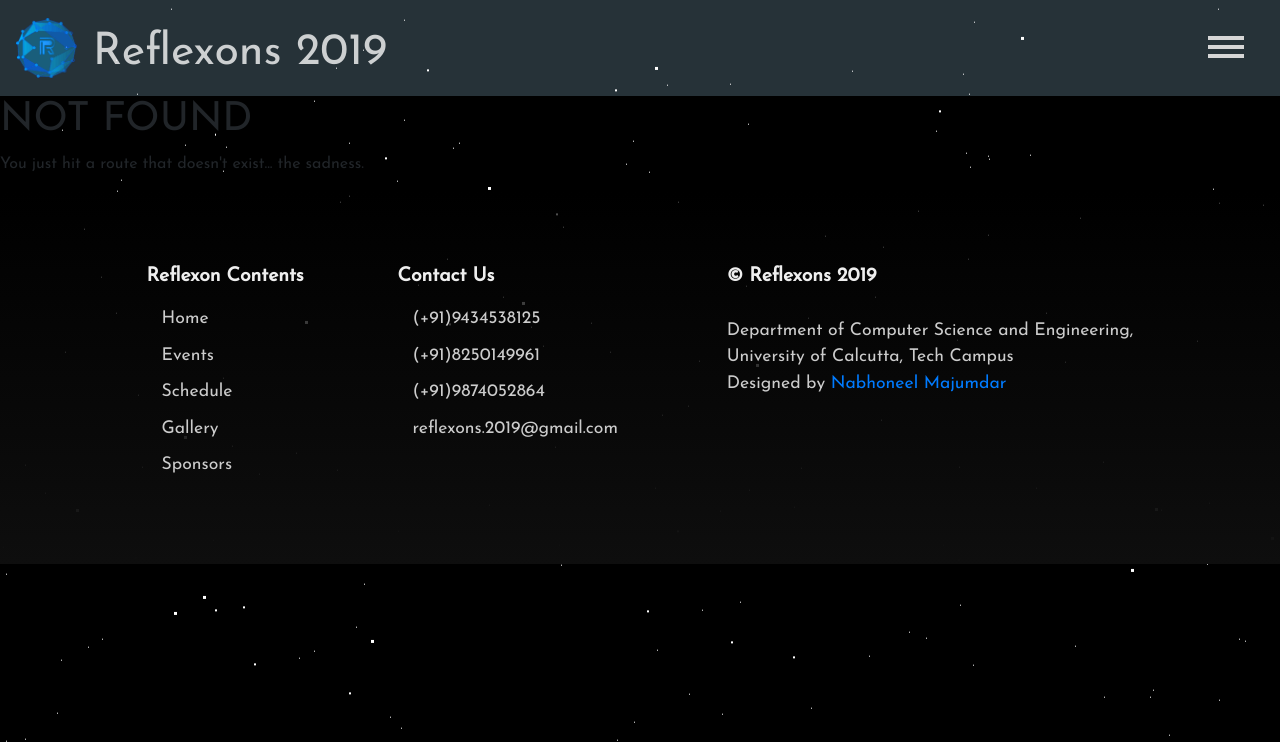
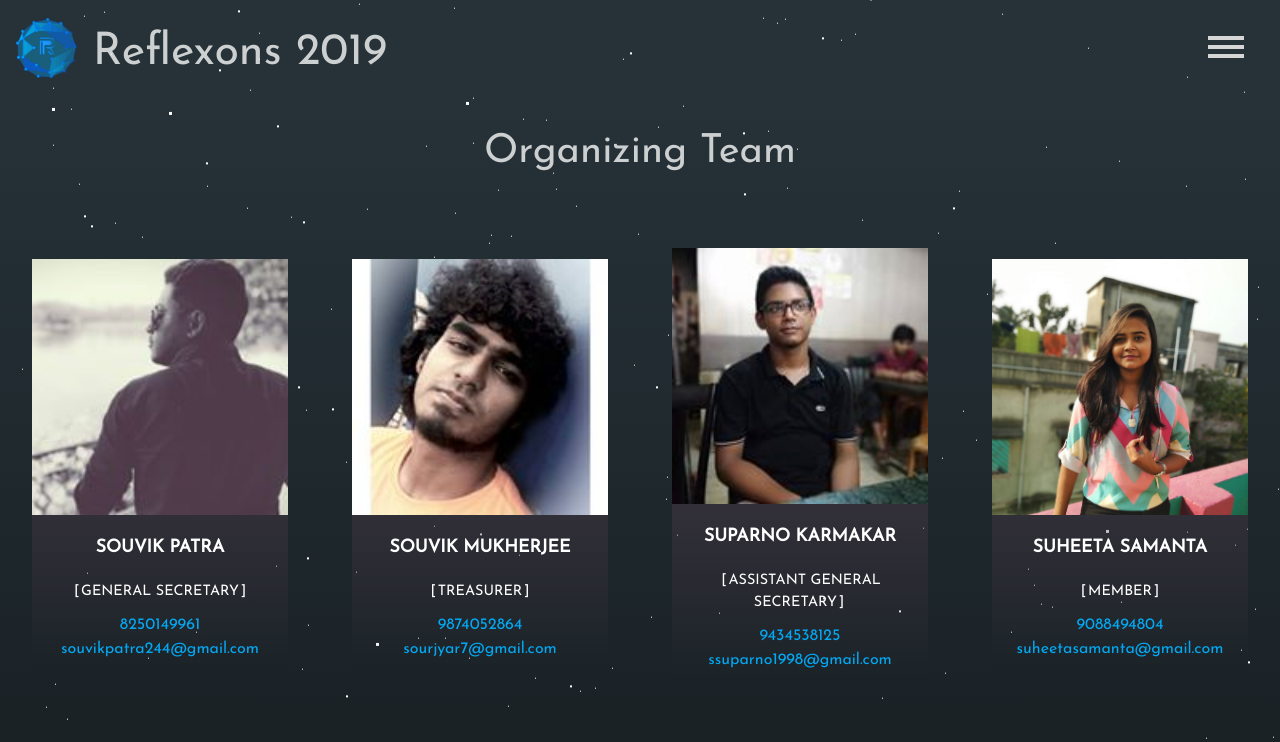
Before and after one commit to devrg/reflexons, a Gatsby site: page /team in a window 1280 px wide. Before the commit this address had no page. Shown: the top 742 px of the page. Built offline with nearby package versions, Linux system fonts and the light colour scheme; Gatsby itself is replaced by a stand-in of ours.

Commit message:
team ready

```diff
--- a/src/components/header.js
+++ b/src/components/header.js
@@ -36,7 +36,7 @@ class Header extends Component {
             pageWrapId={"page-wrap"}
             outerContainerId={"outer-container"}
             right
-            width={ '260px' }
+            width={"260px"}
             onStateChange={state => {
               if (state.isOpen) {
                 document.querySelector(".bm-burger-button").style.display =
@@ -129,13 +129,21 @@ class Header extends Component {
               className="menu-item sub-menu-trigger"
               onClick={() => {
                 this.showSub = !this.showSub;
-                console.log("click");
-                console.log(this.aboutListRef.current);
-                if (this.showSub)
+
+                if (this.showSub) {
                   this.aboutListRef.current.style.height = "110px";
-                else this.aboutListRef.current.style.height = "0";
+                  this.arrowRef.current.style.transform = "rotate(180deg)";
+                } else {
+                  this.aboutListRef.current.style.height = "0";
+                  this.arrowRef.current.style.transform = "rotate(0deg)";
+                }
               }}
             >
+              <i
+                className="fas fa-angle-down"
+                style={{ marginRight: "1em" }}
+                ref={this.arrowRef}
+              />
               About
             </div>
             <div
--- a/src/components/layout.scss
+++ b/src/components/layout.scss
@@ -38,3 +38,7 @@ section.default-section {
     z-index: -1;
   }
 }
+
+a:hover {
+  text-decoration: none !important;
+}
--- a/src/components/slider-arrows.js
+++ b/src/components/slider-arrows.js
@@ -7,7 +7,7 @@ export default ({ icon, className, to, onClick }) => (
     className={`button button--text button--icon ${className}`}
     aria-label={to}
     style={{
-      zIndex: "1000",
+      zIndex: "10",
       color: "white",
       fontSize: "3em"
     }}
--- a/src/components/top-bar.scss
+++ b/src/components/top-bar.scss
@@ -3,14 +3,14 @@
 .top-bar {
   height: 6em;
   display: flex;
-  justify-content: start;
+  justify-content: flex-start;
 	align-items: center;
 	background: #263238;
 
   .logo-container {
     display: flex;
     flex-direction: row-reverse;
-    justify-content: start;
+    justify-content: flex-start;
     align-items: center;
   }
 
--- /dev/null
+++ b/src/pages/team.js
@@ -0,0 +1,194 @@
+import React from "react";
+import Img from "gatsby-image";
+import { graphql } from "gatsby";
+
+import Layout from "../components/layout";
+import SEO from "../components/seo";
+
+import "./team.scss";
+
+const Team = props => {
+  let members = [
+    {
+      id: "souvik",
+      name: "Souvik Patra",
+      role: "General Secretary",
+      phone: "8250149961",
+      email: "souvikpatra244@gmail.com",
+      image: {}
+    },
+    {
+      id: "sourjya",
+      name: "Souvik Mukherjee",
+      role: "Treasurer",
+      phone: "9874052864",
+      email: "sourjyar7@gmail.com",
+      image: {}
+    },
+    {
+      id: "suparno",
+      name: "Suparno Karmakar",
+      role: "Assistant General Secretary",
+      phone: "9434538125",
+      email: "ssuparno1998@gmail.com",
+      image: {}
+    },
+    {
+      id: "suheeta",
+      name: "Suheeta Samanta",
+      role: "Member",
+      phone: "9088494804",
+      email: "suheetasamanta@gmail.com",
+      image: {}
+    },
+    {
+      id: "narco",
+      name: "Sumartya Sengupta",
+      role: "Member",
+      phone: "8335984508",
+      email: "sumartyasengupta@gmail.com",
+      image: {}
+    },
+    {
+      id: "nistha",
+      name: "Nistha Gupta",
+      role: "Member",
+      phone: "",
+      email: "",
+      image: {}
+    },
+    {
+      id: "subhajit",
+      name: "Subhajit Gupta",
+      role: "Member",
+      phone: "",
+      email: "",
+      image: {}
+    },
+    {
+      id: "arkadeep",
+      name: "Arkadeep Baksi",
+      role: "Member",
+      phone: "",
+      email: "",
+      image: {}
+    },
+    {
+      id: "sona",
+      name: "Sona Shaw",
+      role: "Member",
+      phone: "",
+      email: "",
+      image: {}
+    },
+    {
+      id: "purbasha",
+      name: "Pursbasha Chowdhury",
+      role: "Member",
+      phone: "",
+      email: "",
+      image: {}
+    },
+    {
+      id: "tripti",
+      name: "Tripti Guha",
+      role: "General Secretary",
+      phone: "",
+      email: "",
+      image: {}
+    },
+    {
+      id: "shankhanil",
+      name: "Shankhanil Ghosh",
+      role: "Member",
+      phone: "",
+      email: "",
+      image: {}
+    },
+    {
+      id: "ashita",
+      name: "Ashita Gupta",
+      role: "Member",
+      phone: "",
+      email: "",
+      image: {}
+    },
+    {
+      id: "shubham",
+      name: "Shubham Das",
+      role: "Member",
+      phone: "",
+      email: "",
+      image: {}
+    },
+    {
+      id: "nishant",
+      name: "Nishant Kumar",
+      role: "Member",
+      phone: "",
+      email: "",
+      image: {}
+    }
+  ];
+
+  members.forEach((member, index, members) => {
+    let node = props.data.allFile.edges.find(
+      ({ node }) => node.name === member.id
+    );
+    if (node !== undefined)
+      members[index].image = node.node.childImageSharp.fluid;
+  });
+
+  console.log(members);
+
+  return (
+    <Layout>
+      <div className="Team">
+        <h1 className="page-heading">Organizing Team</h1>
+        <div className="team">
+          {members.map(member => {
+            return (
+              <div key={member.name} className="team-member">
+                <div className="team-member-image">
+                  <Img fluid={member.image} />
+                </div>
+                <div className="team-member-name">{member.name}</div>
+                <div className="team-member-role">{member.role}</div>
+                <div className="contact-details">
+                  <div className="contact-number"><a href={'tel:' + member.phone}>{member.phone}</a></div>
+                  <div className="email"><a href={'mailto:' + member.email}>{member.email}</a></div>
+                </div>
+              </div>
+            );
+          })}
+        </div>
+      </div>
+    </Layout>
+  );
+};
+
+export default Team;
+
+export const GalleryImages = graphql`
+  query {
+    allFile(
+      filter: {
+        extension: { regex: "/(jpg)|(jpeg)/" }
+        relativeDirectory: { eq: "team" }
+      }
+    ) {
+      edges {
+        node {
+          id
+          name
+          relativeDirectory
+          childImageSharp {
+            fluid(maxWidth: 1280) {
+              ...GatsbyImageSharpFluid
+            }
+          }
+        }
+      }
+    }
+  }
+`;
--- /dev/null
+++ b/src/pages/team.scss
@@ -0,0 +1,68 @@
+.Team {
+	background: linear-gradient(#263238, black);
+}
+
+.page-heading {
+  font-family: "Josefin Sans", -apple-system, BlinkMacSystemFont, "Segoe UI",
+		Roboto, Oxygen, Ubuntu, Cantarell, "Open Sans", "Helvetica Neue", sans-serif;
+	padding: 0.8em;
+	color: #ffffffc5;
+	text-align: center;
+	word-wrap: normal;
+}
+
+.team {
+  display: flex;
+  flex-wrap: wrap;
+  justify-content: center;
+  align-items: center;
+
+  .team-member {
+		border-radius: 5px;
+		z-index: 10;
+    font-family: "Josefin Sans", -apple-system, BlinkMacSystemFont, "Segoe UI",
+      Roboto, Oxygen, Ubuntu, Cantarell, "Open Sans", "Helvetica Neue",
+      sans-serif;
+    width: 16rem;
+    margin: 2rem;
+    text-align: center;
+    background: linear-gradient(#513c4b, #0c101200);
+    color: white;
+
+    .team-member-name,
+    .team-member-roll,
+    .contact-details {
+      padding: 10px 0;
+		}
+
+		.contact-details a {
+			color: #03a9f4;
+		}
+
+		.team-member-name {
+			margin: 10px;
+			font-weight: 800;
+			font-size: 1.1rem;
+			text-transform: uppercase;
+		}
+
+		.team-member-role {
+			text-transform: uppercase;
+			font-size: 0.9rem;
+
+			&:before {
+				padding: 2px;
+				content: '[';
+			}
+			&:after {
+				padding: 2px;
+				content: ']';
+			}
+		}
+
+    .gatsby-image-wrapper {
+      width: 16rem;
+      height: 16rem;
+    }
+  }
+}
```
Also changed, not shown: src/images/team/arkadeep.jpg (added), src/images/team/narco.jpg (added), src/images/team/nistha.jpg (added), src/images/team/purbasha.jpg (added), src/images/team/sona.jpg (added), src/images/team/sourjya.jpg (added), src/images/team/souvik.jpg (added), src/images/team/subhajit.jpg (added), src/images/team/suheeta.jpeg (added), src/images/team/suparno.jpg (added), src/images/team/tripti.jpg (added).
